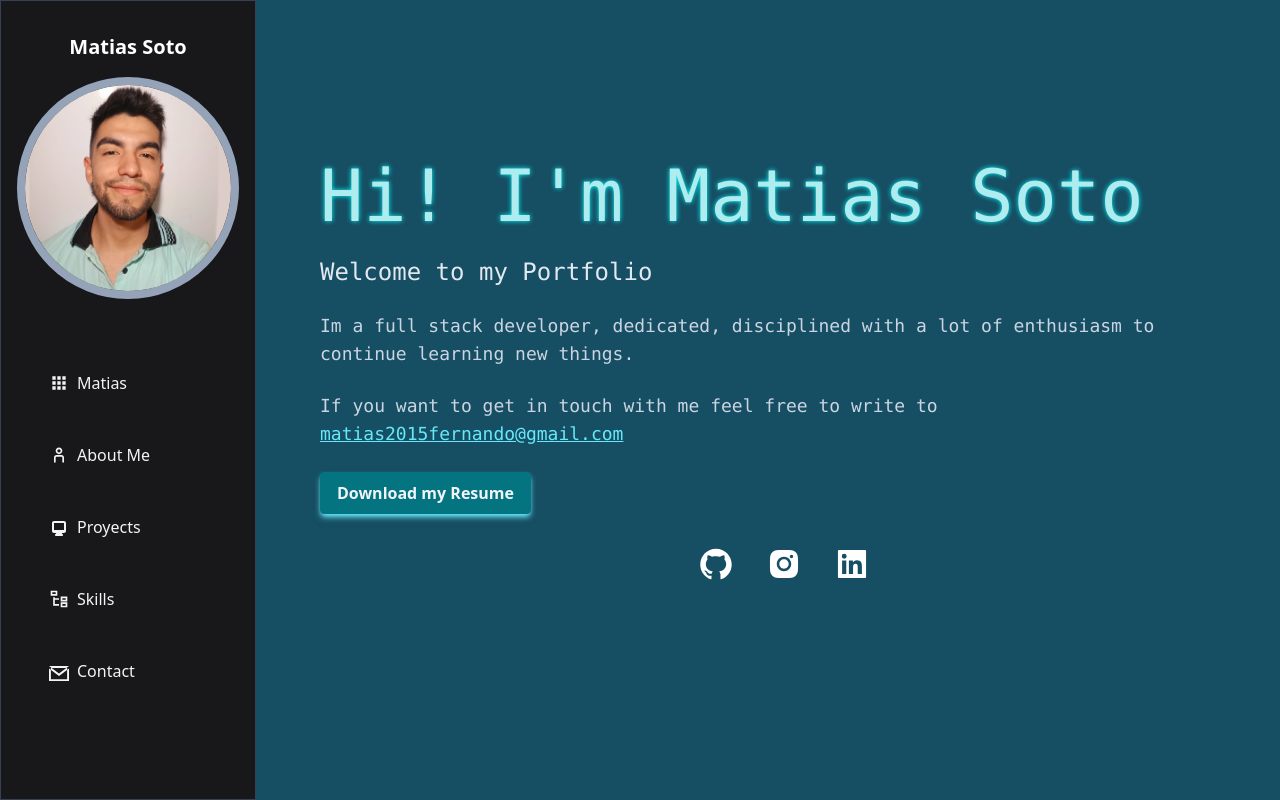
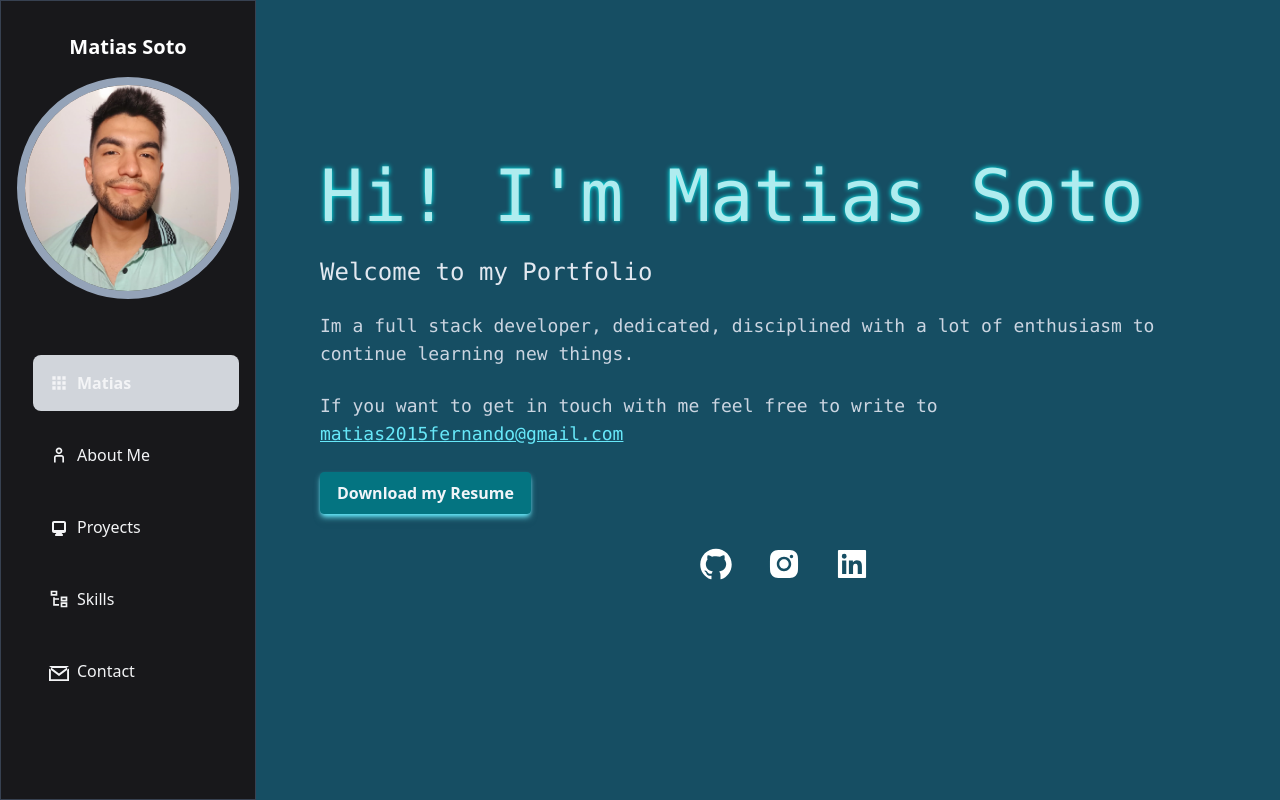
Before and after one commit to MatiasSoto21/Portfolio, a Next.js app in the folder myportfolio/: page / in a window 1280 px wide. Built offline with nearby package versions, Linux system fonts and the light colour scheme.

Commit message:
better navigation

```diff
--- a/myportfolio/pages/Proyects.jsx
+++ b/myportfolio/pages/Proyects.jsx
@@ -7,8 +7,12 @@ import Image from "next/image";
 import { AiFillGithub, AiOutlineLink } from "react-icons/ai";
 import styles from "./modulecss/Index.module.css";
 import "animate.css";
+import { useRouter } from 'next/router'
+const Proyects = () => {
 
-const Proyects = () => {
+  const ruta = useRouter();
+  console.log(ruta.pathname, "ruta");
+
   return (
     <div className="bg-cyan-900 flex flex-row min-h-screen">
       <Head>
--- a/myportfolio/pages/components/Sidebar.jsx
+++ b/myportfolio/pages/components/Sidebar.jsx
@@ -1,7 +1,12 @@
 import Link from "next/link";
 import React from "react";
+import { useRouter } from 'next/router'
 
 const Sidebar = () => {
+
+  const ruta = useRouter();
+  const hover = "mb-2 py-3 my-4 text-gray-100 flex flex-col justify-center items-center md:flex-row lg:flex-row md:justify-start lg:justify-start  border-gray-300 hover:text-black   hover:bg-gray-300  hover:font-bold  rounded-lg md:px-4 lg:px-4 md:py-4 lg:py-4"
+  const pintado = "mb-2 py-3 my-4 text-gray-100 flex flex-col justify-center items-center md:flex-row lg:flex-row md:justify-start lg:justify-start  border-gray-300 text-black bg-gray-300 font-bold  rounded-lg md:px-4 lg:px-4 md:py-4 lg:py-4"
   return (
     <div className="z-50 fixed">
       <nav className="flex flex-col bg-zinc-900 w-20 h-screen px-1 tex-gray-900 border border-gray-700 md:w-48 md:px-4 lg:w-64 lg:px-4">
@@ -24,7 +29,7 @@ const Sidebar = () => {
         <div className=" mb-4 md:mt-8 lg:mt-10">
           <ul className="md:ml-2 lg:ml-4">
             <Link href="/">
-              <li className="mb-2 py-3 my-4 text-gray-100 flex flex-col justify-center items-center md:flex-row lg:flex-row md:justify-start lg:justify-start  border-gray-300 hover:text-black   hover:bg-gray-300  hover:font-bold  rounded-lg md:px-4 lg:px-4 md:py-4 lg:py-4">
+              <li className={ruta.pathname == "/" ? pintado : hover}>
                 <span>
                   <svg className="fill-current h-5 w-5 " viewBox="0 0 24 24">
                     <path
@@ -40,7 +45,7 @@ const Sidebar = () => {
               </li>
             </Link>
             <Link href="/Aboutme">
-              <li className="mb-2 py-3 my-4 text-gray-100 flex flex-col justify-center items-center md:flex-row lg:flex-row md:justify-start lg:justify-start border-gray-300 hover:text-black   hover:bg-gray-300  hover:font-bold  rounded-lg md:px-4 lg:px-4 md:py-4 lg:py-4">
+              <li className={ruta.pathname == "/Aboutme" ? pintado : hover}>
                 <span>
                   <svg
                     className="fill-current h-5 w-5 "
@@ -67,7 +72,7 @@ const Sidebar = () => {
               </li>
             </Link>
             <Link href="/Proyects">
-              <li className="mb-2 py-3 my-4 text-gray-100 flex flex-col justify-center items-center md:flex-row lg:flex-row md:justify-start lg:justify-start  border-gray-300 hover:text-black   hover:bg-gray-300  hover:font-bold  rounded-lg md:px-4 lg:px-4 md:py-4 lg:py-4">
+              <li className={ruta.pathname == "/Proyects" ? pintado : hover}>
                 <span>
                   <svg className="fill-current h-5 w-5 " viewBox="0 0 20 18">
                     <path
@@ -95,7 +100,7 @@ const Sidebar = () => {
                             </li>
                         </Link> */}
             <Link href="/Skills">
-              <li className="py-3 my-4 text-gray-100 flex flex-col justify-center items-center md:flex-row lg:flex-row md:justify-start lg:justify-start border-gray-300 hover:text-black   hover:bg-gray-300  hover:font-bold  rounded-lg md:px-4 lg:px-4 lg:mb-2 md:py-4 lg:py-4">
+              <li className={ruta.pathname == "/Skills" ? pintado : hover}>
                 <span>
                   <svg className="fill-current h-5 w-5 " viewBox="0 0 24 24">
                     <path
@@ -111,7 +116,7 @@ const Sidebar = () => {
               </li>
             </Link>
             <Link href="/Contact">
-              <li className="py-3 my-4 text-gray-100 flex flex-col justify-center items-center md:flex-row lg:flex-row md:justify-start lg:justify-start border-gray-300 hover:text-black   hover:bg-gray-300  hover:font-bold  rounded-lg md:px-4 lg:px-4 lg:mb-2 md:py-4 lg:py-4">
+              <li className={ruta.pathname == "/Contact" ? pintado : hover}>
                 <span>
                   <svg
                     className="fill-current h-5 w-5 "
```
